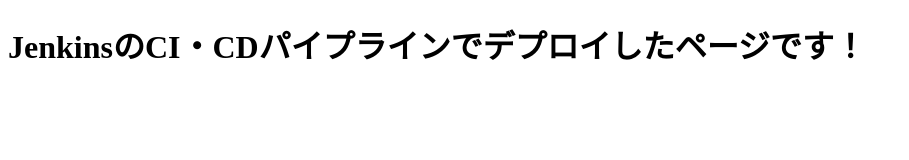
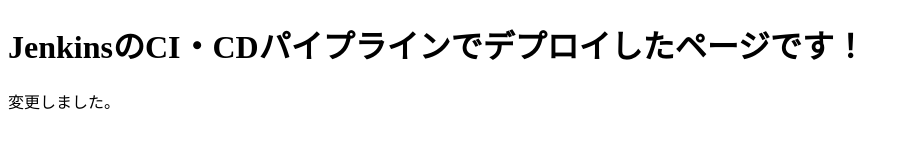
Before and after one commit to Higashiko/JenkinsPipelineDemo, a plain HTML site: page index.html in a window 1280 px wide. Shown: the whole page, without its empty margins (0-909 px from the left). Drawn offline with Linux system fonts and the light colour scheme.

Commit message:
Update index.html

```diff
--- a/index.html
+++ b/index.html
@@ -5,5 +5,6 @@
 </head>
 <body>
 <h1>JenkinsのCI・CDパイプラインでデプロイしたページです！</h1>
+  <p>変更しました。</p>
 </body>
 </html>
```
